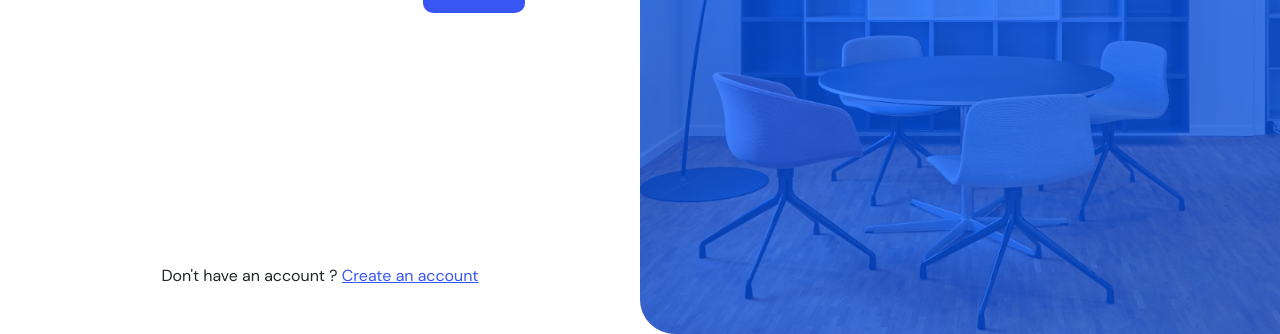
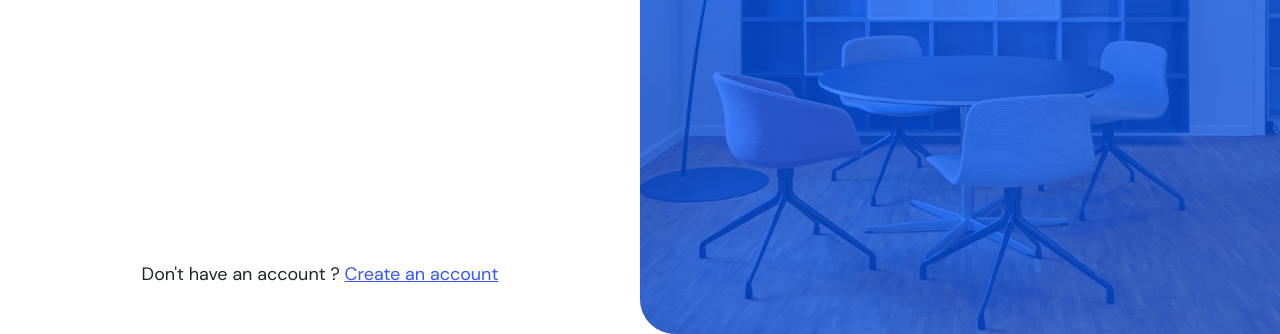
Before and after one commit to sreelekha-2/wescom_job_portal, a plain HTML site: page index.html in a window 1280 px wide. Shown: the part 466-800 px from the top of the page. Drawn offline with nearby package versions, Linux system fonts and the light colour scheme.

Commit message:
font sizes updated

```diff
--- a/scss/base/_variables.scss
+++ b/scss/base/_variables.scss
@@ -5,12 +5,12 @@ $primary-font-family: "DM Sans";
 
 $secondary-font-family:"Product Sans";
 
-$font-size-14:"14px";
-$font-size-16:"16px";
-$font-size-18:"18px";
-$font-size-20:"20px";
-$font-size-26:"26px";
-$font-size-32:"32px";
+$font-size-14:14px;
+$font-size-16:16px;
+$font-size-18:18px;
+$font-size-20:20px;
+$font-size-26:26px;
+$font-size-32:32px;
 
 
 $primary-color:#3756F3;
```
Also changed, not shown: css/style.css, 1 other file.
